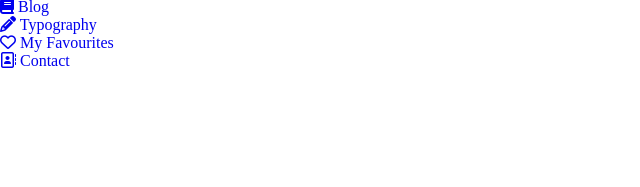
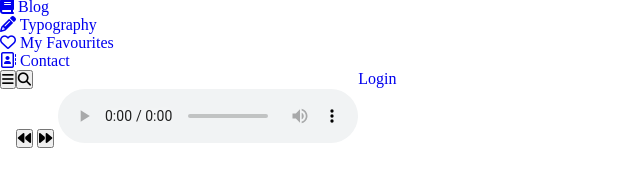
Before and after one commit to sqb-codes/mosaic-music-app, a plain HTML site: page index.html in a window 1280 px wide. Shown: the part 137-324 px from the top of the page, without its empty margins (0-640 px from the left). Drawn offline with Linux system fonts and the light colour scheme.

Commit message:
Updated header and sidebar

```diff
--- a/index.html
+++ b/index.html
@@ -86,6 +86,43 @@
             </nav>
         </aside>
 
+
+        <section id="music-bar">
+            <div class="flex">
+                <div class="menu-btn">
+                    <button>
+                        <i class="fa-solid fa-bars"></i>
+                    </button>
+                </div>
+                <div class="music-player">
+                    <div class="search-btn">
+                        <button>
+                            <i class="fa-solid fa-magnifying-glass"></i>
+                        </button>
+                    </div>
+
+                    <div class="audio-player">
+                        <button>
+                            <i class="fa-solid fa-backward"></i>
+                        </button>
+                        <button>
+                            <i class="fa-solid fa-forward"></i>
+                        </button>
+
+                        <audio controls>
+                            <source src="">
+                        </audio>
+                    </div>
+
+                </div>
+                <div class="login">
+                    <a href="#">
+                        Login
+                    </a>
+                </div>
+            </div>
+        </section>
+
     </div>
 
 
```
